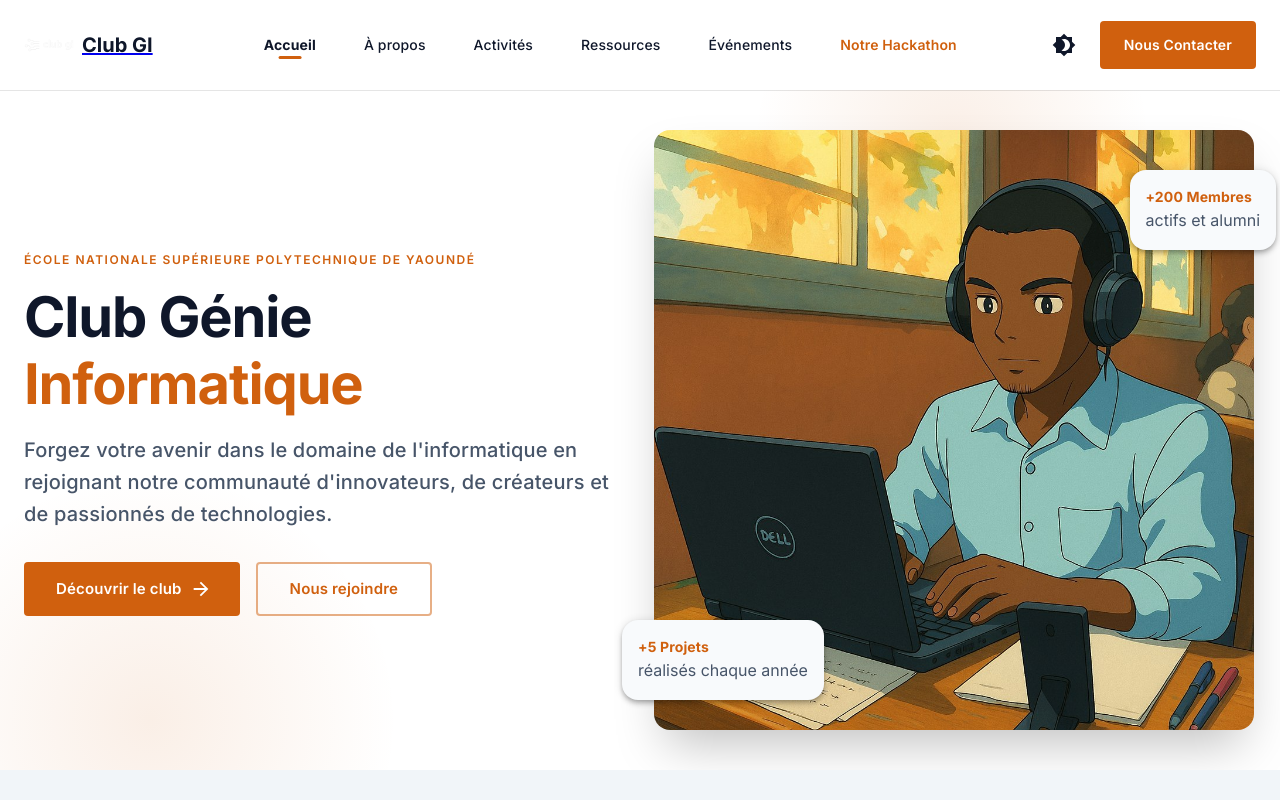
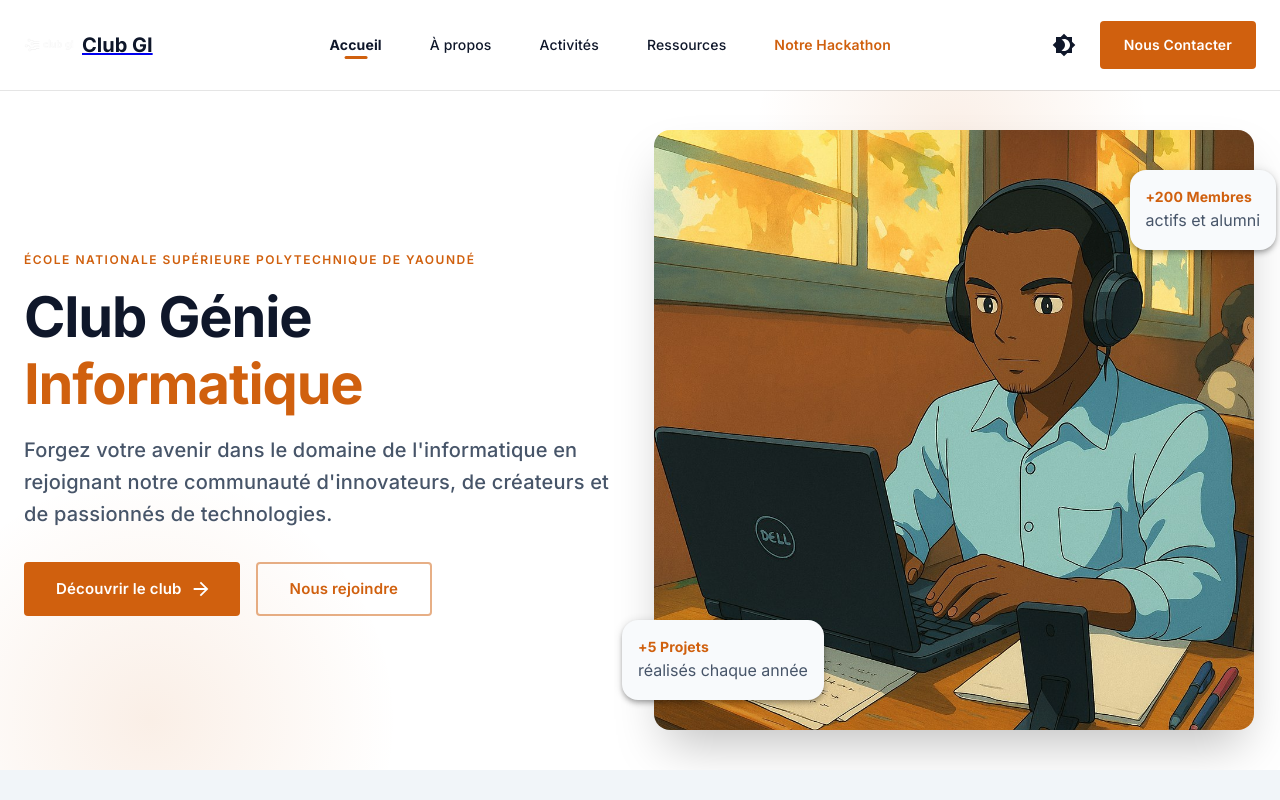
Before and after one commit to Nameless0l/gi, a Next.js app: page / in a window 1280 px wide. Shown: the top 800 px of the page. Built offline with nearby package versions, Linux system fonts and the light colour scheme.

Commit message:
Wahou nameless

```diff
--- a/src/components/Header.js
+++ b/src/components/Header.js
@@ -67,11 +67,6 @@ const navItems = [
       { title: 'Bibliothèque', path: '/resources/library' },
       { title: 'Outils', path: '/resources/tools' }
     ]
-  },
-  {
-    title: 'Événements',
-    path: '/events',
-    featured: false
   },
   {
     title: 'Notre Hackathon',
```
